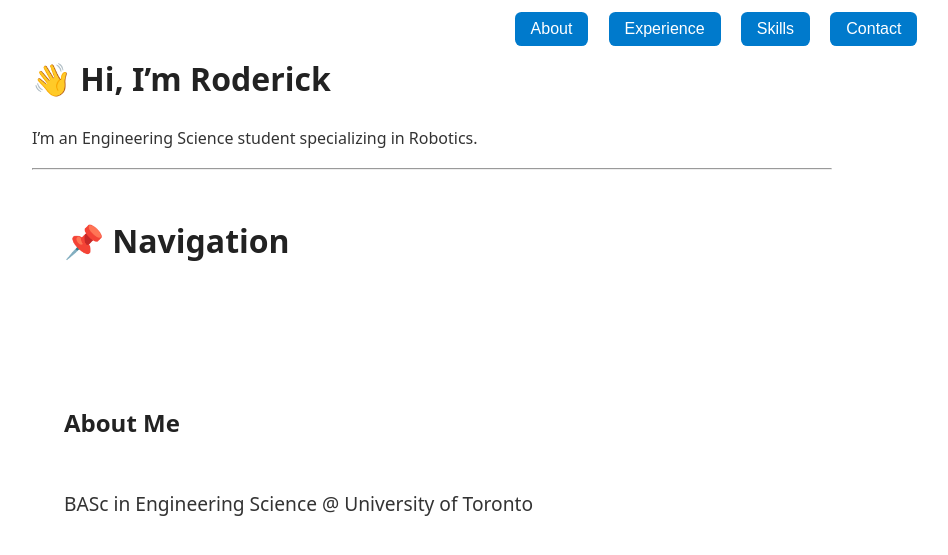
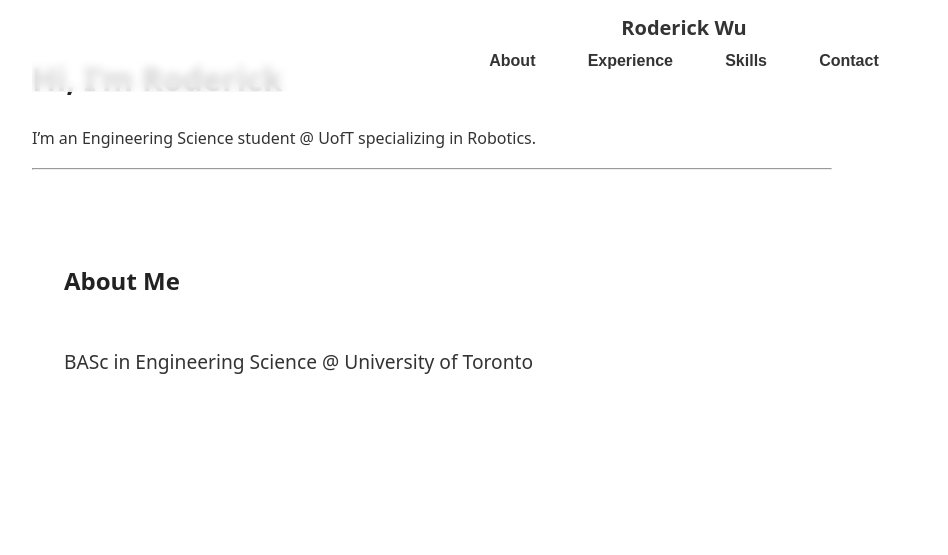
Before and after one commit to Roderick-Wu/Roderick-Wu.github.io, a Jekyll site: the page built from index.md, in a window 1280 px wide and 900 px high. Shown: the top 555 px of the window, without its empty margins (208-1156 px from the left). Built offline with Jekyll 4.4.1, drawn with Linux system fonts in a browser that asks for light colours.

Commit message:
cleaner header?

```diff
--- a/assets/css/style.css
+++ b/assets/css/style.css
@@ -37,7 +37,7 @@
   text-align: center;
   padding: 0.75rem;
   z-index: 1000;
- }
+}
 .nav-links button {
   background-color: #007acc;
   color: white;
@@ -49,6 +49,27 @@
   cursor: pointer;
   transition: background-color 0.2s ease;
 }
+.nav-title {
+  font-size: 1.25rem;
+  font-weight: bold;
+  color: #333;
+}
+.nav-buttons button {
+  background: none;
+  border: none;
+  color: #333;
+  font-size: 1rem;
+  font-weight: bold;
+  padding: 0.5rem 1rem;
+  cursor: pointer;
+  transition: color 0.2s ease, border-bottom 0.2s ease;
+  border-bottom: 2px solid transparent;
+}
+.nav-buttons button:hover {
+  color: #007acc;
+  border-bottom: 2px solid #007acc;
+}
+
 .content {
   /* display: none; */
   padding-top: 0.5rem;
--- a/index.md
+++ b/index.md
@@ -4,27 +4,26 @@
 ---
 
 
-# 👋 Hi, I'm Roderick
+# Hi, I'm Roderick
 
-I'm an Engineering Science student specializing in Robotics.
+I'm an Engineering Science student @ UofT specializing in Robotics.
 
 ---
 
-<div id="nav" class="navigation">
-    <h1>
-        📌 Navigation
-    </h1>
-    <nav class="nav-links">
-        <!-- <a href="#about">About Me</a> |
-        <a href="#experience">Experience</a> |
-        <a href="#skills">Skills</a> |
-        <a href="#contact">Contact</a> -->
+<!-- <div id="nav" class="navigation"> -->
+<nav class="nav-links">
+    <!-- <a href="#about">About Me</a> |
+    <a href="#experience">Experience</a> |
+    <a href="#skills">Skills</a> |
+    <a href="#contact">Contact</a> -->
+    <div class="nav-title">Roderick Wu</div>
+    <div class="nav-buttons">
         <button onclick="location.href='#about'">About</button>
         <button onclick="location.href='#experience'">Experience</button>
         <button onclick="location.href='#skills'">Skills</button>
         <button onclick="location.href='#contact'">Contact</button>
-    </nav>
-</div>
+    </div>
+</nav>
 
 <!-- ---
 
```
